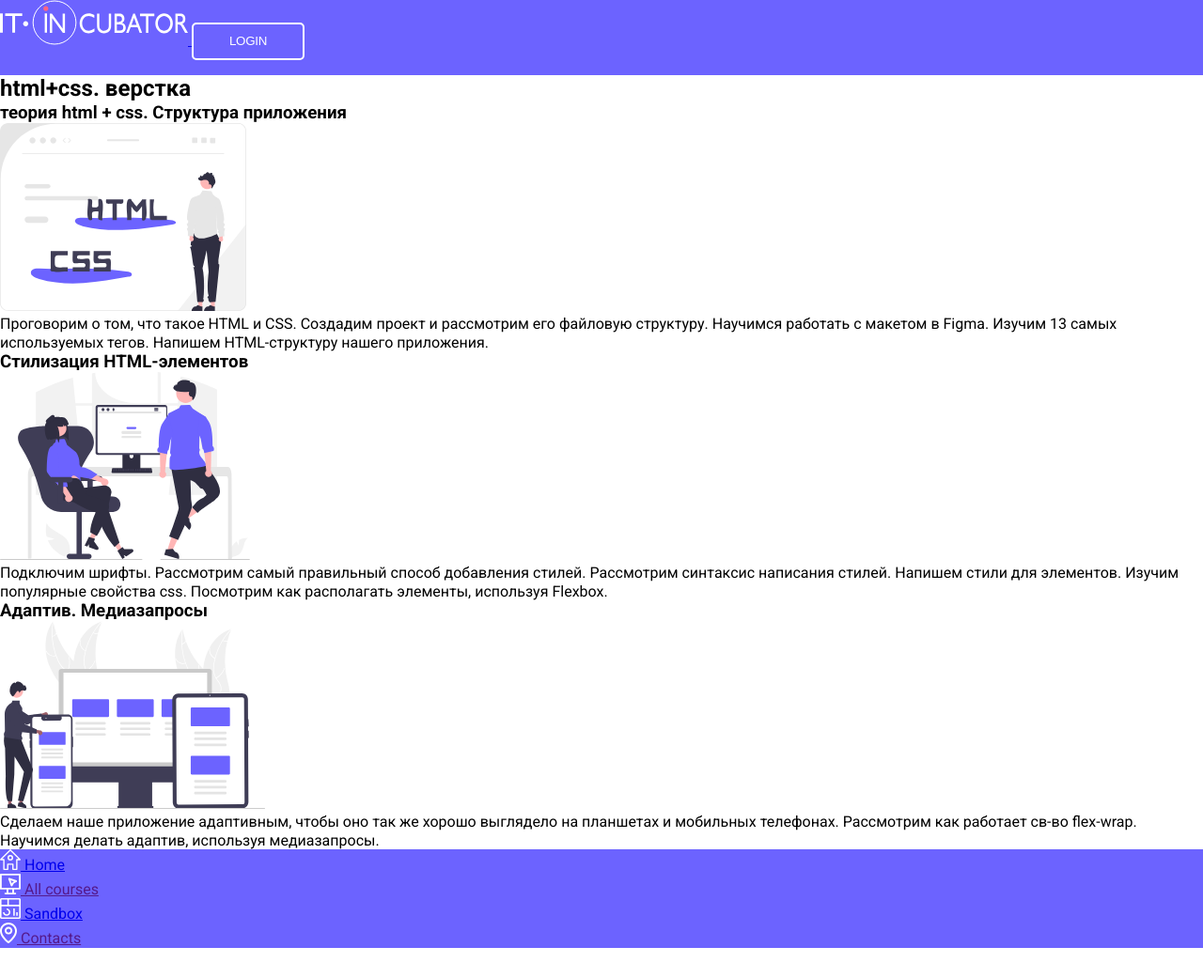
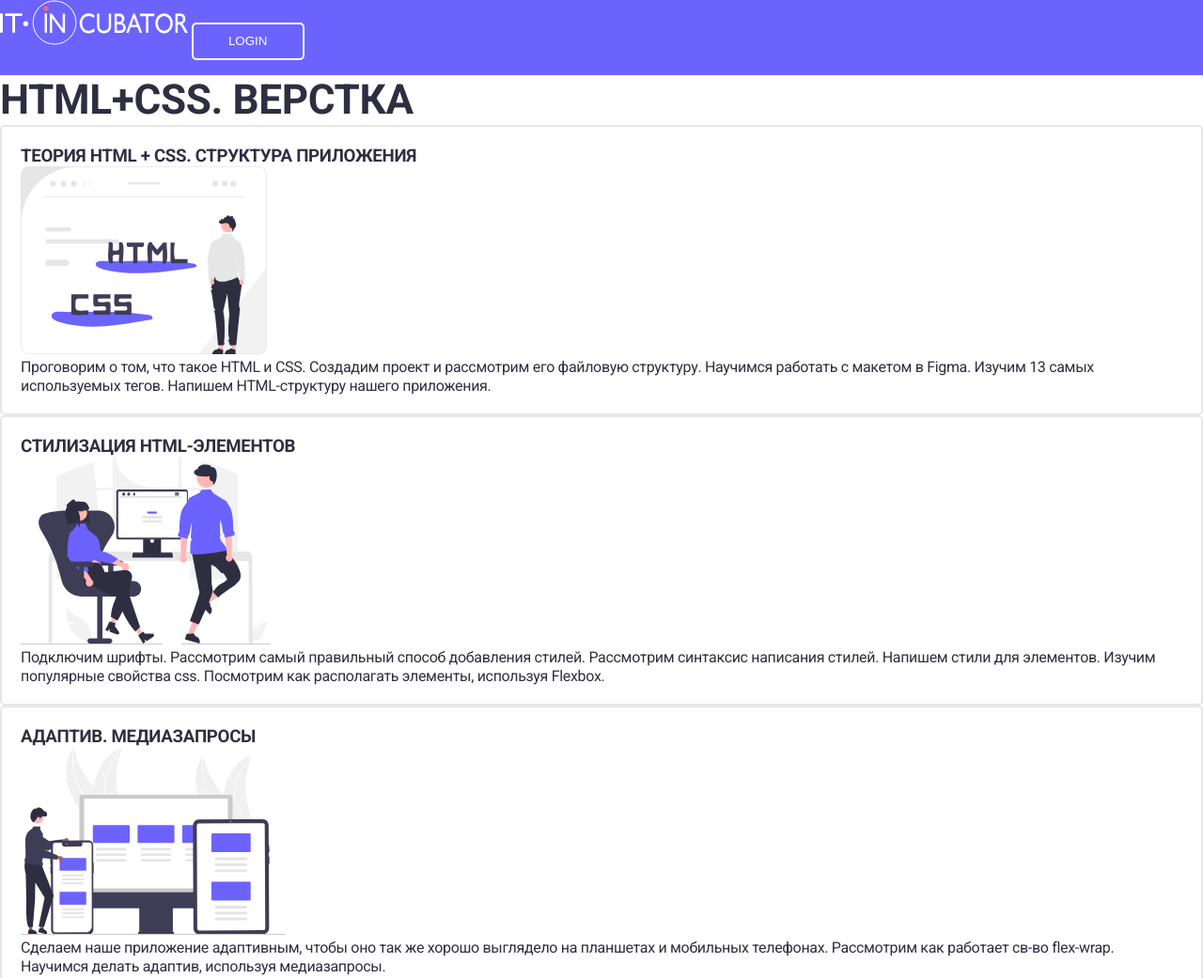
Before and after one commit to errydaycode/layout-trainee, a plain HTML site: page index.html in a window 1280 px wide. Shown: the top 1041 px of the page at 94% size. Before the commit the page ends 1009 px from the top, so only its background shows below. Drawn offline with Linux system fonts and the light colour scheme.

Commit message:
some styles

```diff
--- a/index.html
+++ b/index.html
@@ -20,17 +20,17 @@
 
     <section>
         <h1>html+css. верстка</h1>
-        <div>
+        <div class="card">
             <h3>теория html + css. Структура приложения</h3>
             <img src="./assets/images/img-1.svg" alt="">
             <p>Проговорим о том, что такое HTML и CSS.  Создадим проект и рассмотрим его файловую структуру. Научимся работать с макетом в Figma. Изучим 13 самых используемых тегов. Напишем HTML-структуру нашего приложения.</p>
         </div>
-        <div>
+        <div class="card">
             <h3>Стилизация HTML-элементов</h3>
             <img src="./assets/images/img-2.svg" alt="">
             <p> Подключим шрифты. Рассмотрим самый правильный способ добавления стилей. Рассмотрим синтаксис написания стилей. Напишем стили для элементов. Изучим популярные свойства css. Посмотрим как располагать элементы, используя Flexbox.</p>
         </div>
-        <div>
+        <div class="card">
             <h3>Адаптив. Медиазапросы</h3>
             <img src="./assets/images/img-3.svg" alt="">
             <p>Сделаем наше приложение адаптивным, чтобы оно так же хорошо выглядело на планшетах и мобильных телефонах. Рассмотрим как работает св-во flex-wrap. Научимся делать адаптив, используя медиазапросы.</p>
--- a/style.css
+++ b/style.css
@@ -9,6 +9,8 @@ body {
     line-height: 1.2;
     font-size: 16px;
     font-weight: 400;
+    letter-spacing: -0.02em;
+    color: #2F2E41;
 }
 
 header {
@@ -20,6 +22,13 @@ footer {
     background: #6C63FF;
 }
 
+
+.btn,
+h1,
+h3 {
+    text-transform: uppercase;
+}
+
 .btn {
     border: 2px solid #FFFFFF;
     border-radius: 5px;
@@ -27,9 +36,26 @@ footer {
     height: 40px;
     background-color: transparent;
     cursor: pointer;
-
     font-weight: 500;
-    letter-spacing: -0.02em;
-    text-transform: uppercase;
     color: #FFFFFF;
 }
+
+
+h1 {
+    font-weight: 700;
+    font-size: 44px;
+}
+
+
+.card {
+    background: #FFFFFF;
+    border: 2px solid #E7E7E7;
+    border-radius: 5px;
+    padding: 20px;
+}
+
+a {
+    color: #FFFFFF;
+    text-decoration: none;
+    text-transform: capitalize;
+}
```
